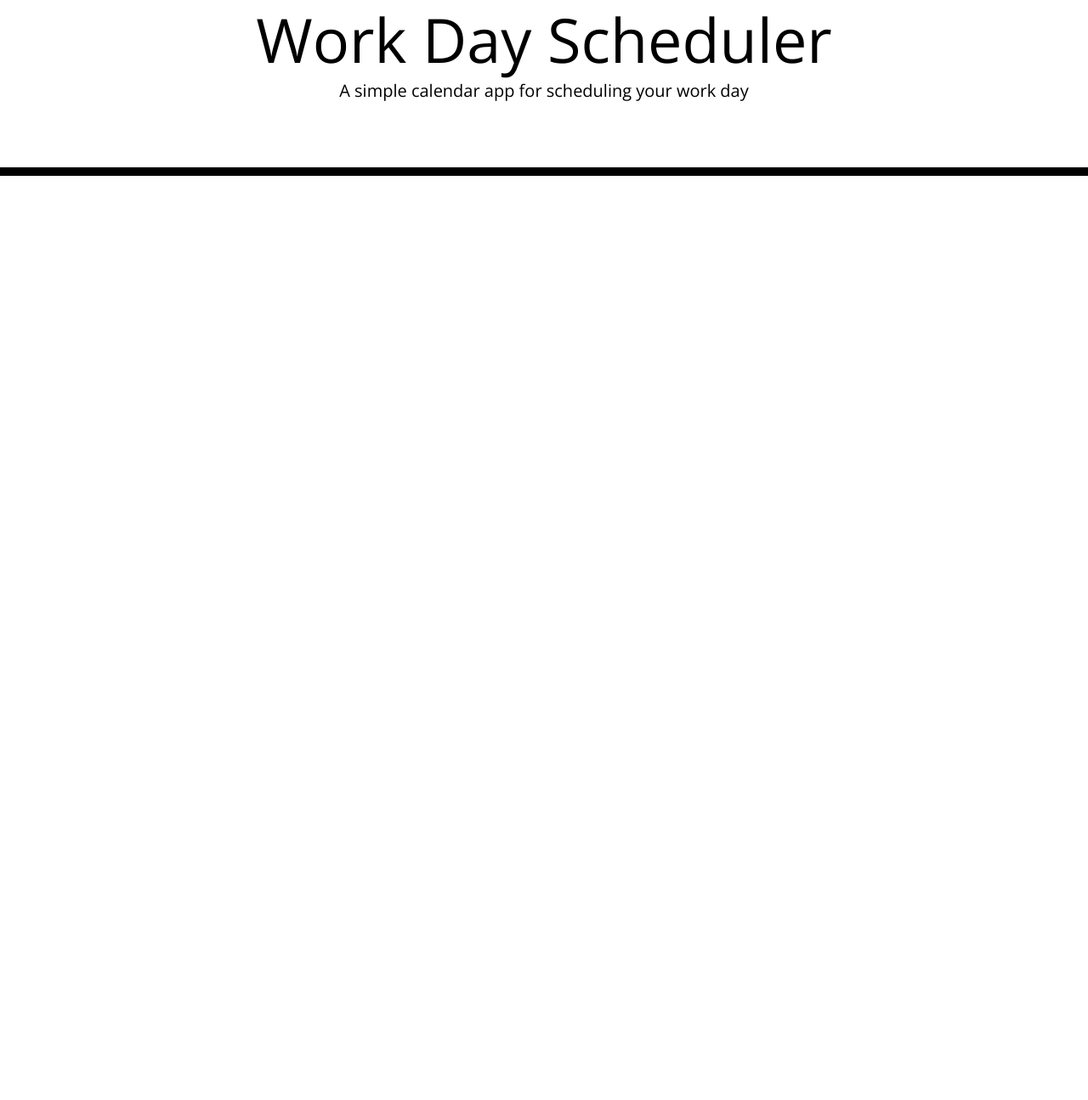
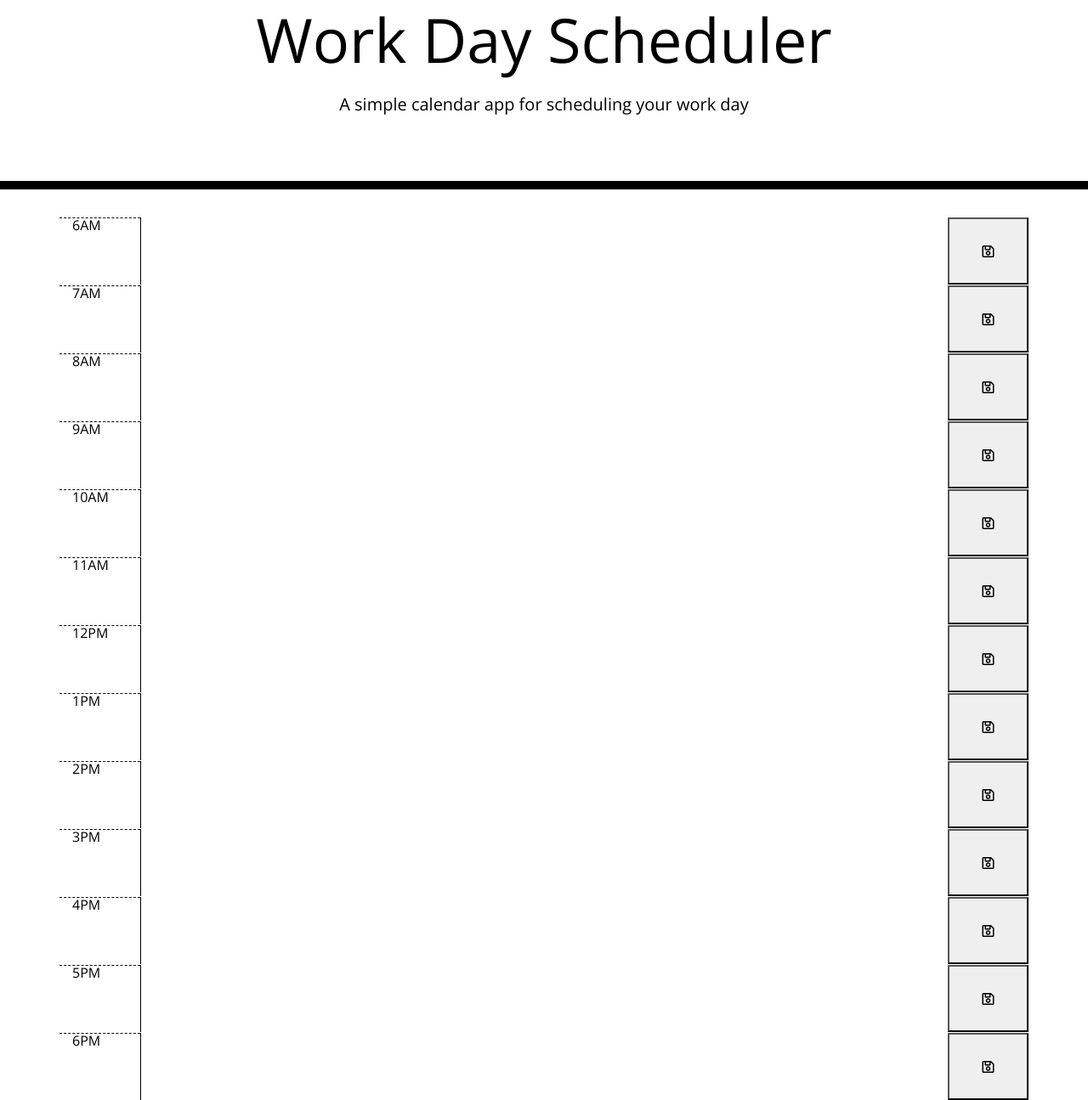
Before and after one commit to mado8/calendar-hw-5, a plain HTML site: page index.html in a window 1280 px wide. Shown: the part 61-1356 px from the top of the page at 85% size. Before the commit the page ends 800 px from the top, so only its background shows below. Drawn offline with nearby package versions, Linux system fonts and the light colour scheme; files that its build step writes are made by us from their sources.

Commit message:
timeblocks created

```diff
--- a/index.html
+++ b/index.html
@@ -18,21 +18,89 @@
       href="https://fonts.googleapis.com/css?family=Open+Sans&display=swap"
       rel="stylesheet"
     />
-    <link rel="stylesheet" href="style.css" />
+    <link rel="stylesheet" href="assets/css/style.css" />
     <title>Work Day Scheduler</title>
   </head>
 
   <body>
     <header class="jumbotron">
-      <h1 class="display-3">Work Day Scheduler</h1>
-      <p class="lead">A simple calendar app for scheduling your work day</p>
-      <p id="currentDay" class="lead"></p>
+      <div id="jumbotron-head">
+        <h1 class="display-3">Work Day Scheduler</h1><br>
+        <p class="lead">A simple calendar app for scheduling your work day</p>
+        <p id="currentDay" class="lead"></p>
+      </div>
+
     </header>
-    <div class="container">
-      <!-- Timeblocks go here -->
-    </div>
+      <div class="container">
+        <div class="row">
+          <div class="col-2 col-sm-2 col-md-1 hour">6AM</div>
+          <textarea class="col-6 col-sm-8 col-md-10 schedule text0"></textarea>
+          <button class="col-2 col-sm-2 col-md-1 save" id="button-0"><i class="far fa-save" alt="save button"></i></button>
+        </div>
+        <div class="row">
+          <div class="col-2 col-sm-2 col-md-1 hour">7AM</div>
+          <textarea class="col-6 col-sm-8 col-md-10 schedule"></textarea>
+          <button class="col-2 col-sm-2 col-md-1 save" id="button-1"><i class="far fa-save" alt="save button"></i></button>
+        </div>
+        <div class="row">
+          <div class="col-2 col-sm-2 col-md-1 hour">8AM</div>
+          <textarea class="col-6 col-sm-8 col-md-10 schedule"></textarea>
+          <button class="col-2 col-sm-2 col-md-1 save" id="button-2"><i class="far fa-save" alt="save button"></i></button>
+        </div>
+        <div class="row">
+          <div class="col-2 col-sm-2 col-md-1 hour">9AM</div>
+          <textarea class="col-6 col-sm-8 col-md-10 schedule"></textarea>
+          <button class="col-2 col-sm-2 col-md-1 save" id="button-3"><i class="far fa-save" alt="save button"></i></button>
+        </div>
+        <div class="row">
+          <div class="col-2 col-sm-2 col-md-1 hour">10AM</div>
+          <textarea class="col-6 col-sm-8 col-md-10 schedule"></textarea>
+          <button class="col-2 col-sm-2 col-md-1 save" id="button-4"><i class="far fa-save" alt="save button"></i></button>
+        </div>
+        <div class="row">
+          <div class="col-2 col-sm-2 col-md-1 hour">11AM</div>
+          <textarea class="col-6 col-sm-8 col-md-10 schedule"></textarea>
+          <button class="col-2 col-sm-2 col-md-1 save" id="button-5"><i class="far fa-save" alt="save button"></i></button>
+        </div>
+        <div class="row">
+          <div class="col-2 col-sm-2 col-md-1 hour">12PM</div>
+          <textarea class="col-6 col-sm-8 col-md-10 schedule"></textarea>
+          <button class="col-2 col-sm-2 col-md-1 save" id="button-6"><i class="far fa-save" alt="save button"></i></button>
+        </div>
+        <div class="row">
+          <div class="col-2 col-sm-2 col-md-1 hour">1PM</div>
+          <textarea class="col-6 col-sm-8 col-md-10 schedule"></textarea>
+          <button class="col-2 col-sm-2 col-md-1 save" id="button-7"><i class="far fa-save" alt="save button"></i></button>
+        </div>
+        <div class="row">
+          <div class="col-2 col-sm-2 col-md-1 hour">2PM</div>
+          <textarea class="col-6 col-sm-8 col-md-10 schedule"></textarea>
+          <button class="col-2 col-sm-2 col-md-1 save" id="button-8"><i class="far fa-save" alt="save button"></i></button>
+        </div>
+        <div class="row">
+          <div class="col-2 col-sm-2 col-md-1 hour">3PM</div>
+          <textarea class="col-6 col-sm-8 col-md-10 schedule"></textarea>
+          <button class="col-2 col-sm-2 col-md-1 save" id="button-9"><i class="far fa-save" alt="save button"></i></button>
+        </div>
+        <div class="row">
+          <div class="col-2 col-sm-2 col-md-1 hour">4PM</div>
+          <textarea class="col-6 col-sm-8 col-md-10 schedule"></textarea>
+          <button class="col-2 col-sm-2 col-md-1 save" id="button-10"><i class="far fa-save" alt="save button"></i></button>
+        </div>
+        <div class="row">
+          <div class="col-2 col-sm-2 col-md-1 hour">5PM</div>
+          <textarea class="col-6 col-sm-8 col-md-10 schedule"></textarea>
+          <button class="col-2 col-sm-2 col-md-1 save" id="button-11"><i class="far fa-save" alt="save button"></i></button>
+        </div>
+        <div class="row">
+          <div class="col-2 col-sm-2 col-md-1 hour">6PM</div>
+          <textarea class="col-6 col-sm-8 col-md-10 schedule"s></textarea>
+          <button class="col-2 col-sm-2 col-md-1 save" id="button-12"><i class="far fa-save" alt="save button"></i></button>
+        </div>
+      </div>
 
     <script src="https://cdnjs.cloudflare.com/ajax/libs/jquery/3.2.1/jquery.min.js"></script>
     <script src="https://cdnjs.cloudflare.com/ajax/libs/moment.js/2.24.0/moment.min.js"></script>
+    <script src="assets/js/script.js"></script>
   </body>
 </html>
```
